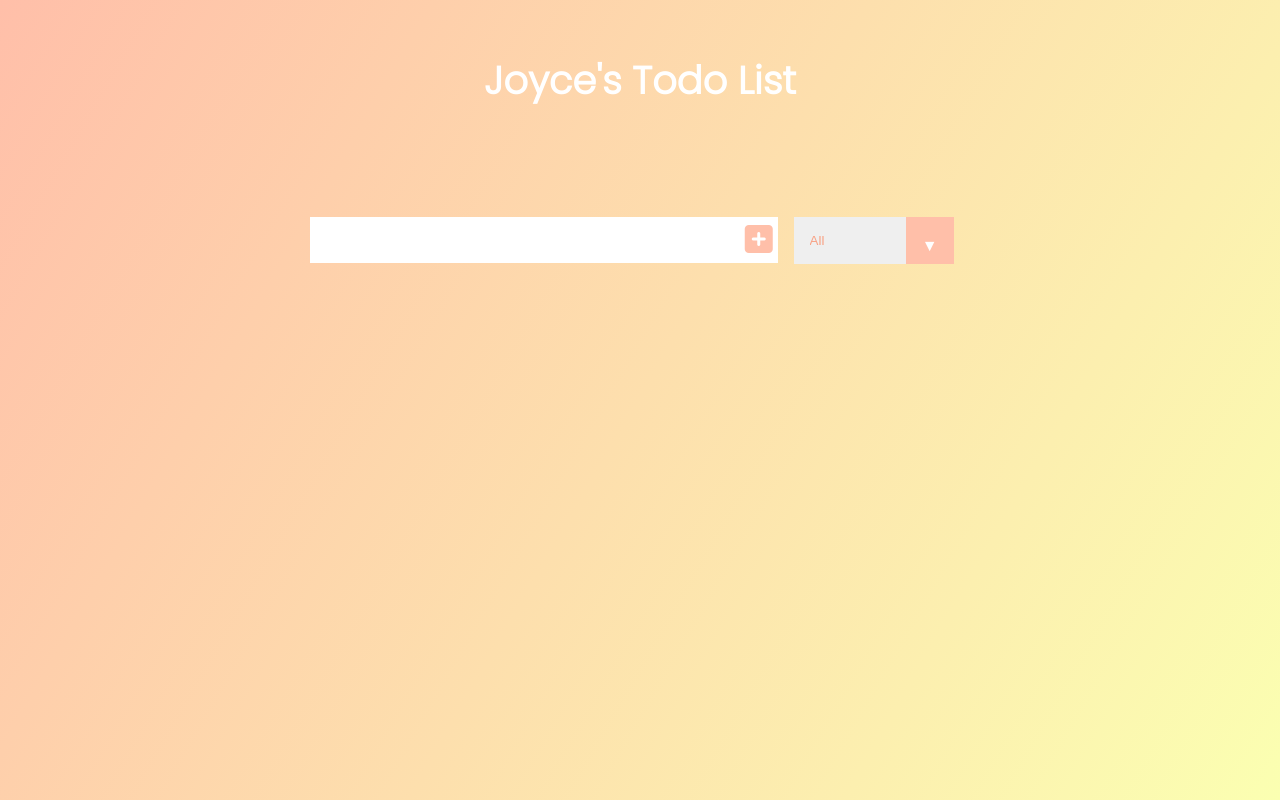
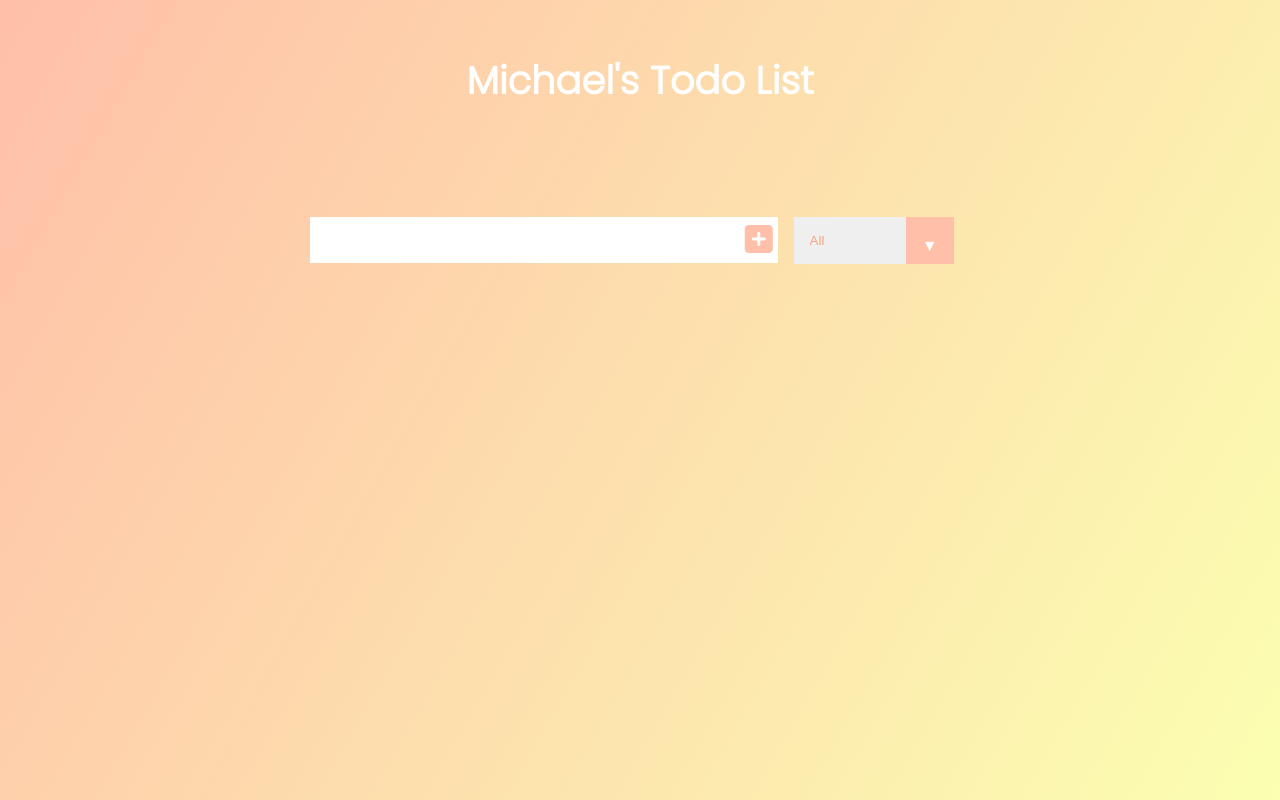
Before and after one commit to Michael-Alz/Simple-To-Do-List., a plain HTML site: page index.html in a window 1280 px wide. Drawn offline with Linux system fonts and the light colour scheme.

Commit message:
Update index.html

```diff
--- a/index.html
+++ b/index.html
@@ -14,7 +14,7 @@
 <body>
 
     <header>
-        <h1>Joyce's Todo List</h1>
+        <h1>Michael's Todo List</h1>
     </header>
 
     <form>
```
